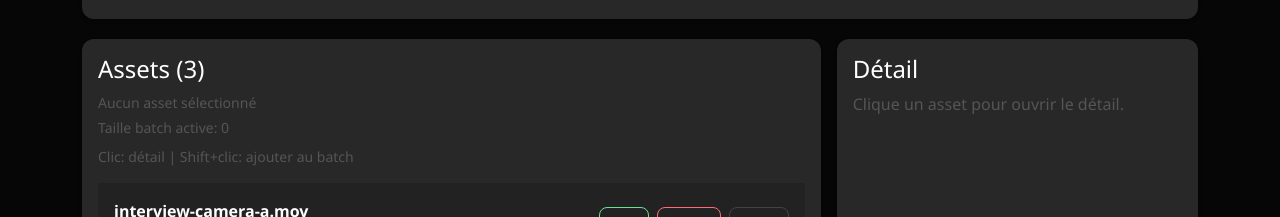
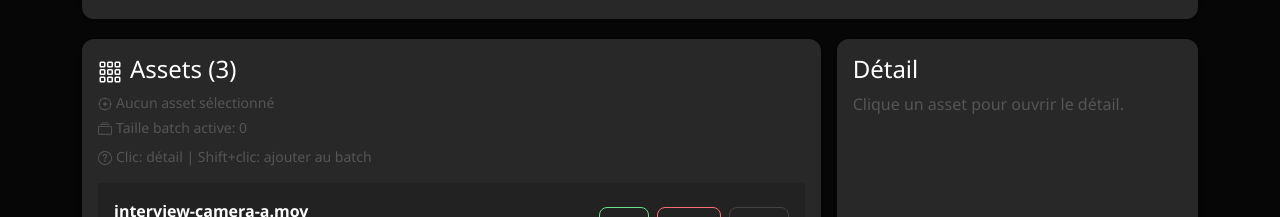
Before and after one commit to Retaia/retaia-ui, a React (Vite) app: page /review in a window 1280 px wide. Shown: the part 1708-1925 px from the top of the page. Built offline with nearby package versions, Linux system fonts and the light colour scheme; no server answers.

Commit message:
feat(ui): add status and list metadata icons in app shell

```diff
--- a/src/App.tsx
+++ b/src/App.tsx
@@ -1,5 +1,13 @@
 import { useCallback, useEffect, useMemo, useRef, useState } from 'react'
 import { Alert, Card, Col, Container, Row } from 'react-bootstrap'
+import {
+  BsCollection,
+  BsCrosshair,
+  BsExclamationTriangle,
+  BsGrid3X3Gap,
+  BsInfoCircle,
+  BsQuestionCircle,
+} from 'react-icons/bs'
 import { useTranslation } from 'react-i18next'
 import { AssetList } from './components/AssetList'
 import { ActionPanels } from './components/app/ActionPanels'
@@ -666,11 +674,13 @@ function App() {
       />
       {isApiAssetSource && assetsLoadState === 'loading' ? (
         <Alert variant="info" className="py-2 mt-3 mb-0" data-testid="assets-loading-status">
+          <BsInfoCircle className="me-2" aria-hidden="true" />
           {t('assets.loading')}
         </Alert>
       ) : null}
       {isApiAssetSource && assetsLoadState === 'error' ? (
         <Alert variant="warning" className="py-2 mt-3 mb-0" data-testid="assets-error-status">
+          <BsExclamationTriangle className="me-2" aria-hidden="true" />
           {t('assets.loadError')}
         </Alert>
       ) : null}
@@ -736,14 +746,22 @@ function App() {
         >
             <Card className="shadow-sm border-0 h-100">
               <Card.Body>
-              <h2 className="h5">{t('assets.title', { count: visibleAssets.length })}</h2>
+                <h2 className="h5">
+                  <BsGrid3X3Gap className="me-2" aria-hidden="true" />
+                  {t('assets.title', { count: visibleAssets.length })}
+                </h2>
                 <p className="small mb-1 text-secondary" data-testid="selection-status">
+                  <BsCrosshair className="me-1" aria-hidden="true" />
                   {selectionStatusLabel}
                 </p>
                 <p className="small mb-2 text-secondary" data-testid="batch-status">
+                  <BsCollection className="me-1" aria-hidden="true" />
                   {t('assets.batchStatus', { count: batchIds.length })}
                 </p>
-              <p className="small text-secondary">{t('assets.help')}</p>
+                <p className="small text-secondary">
+                  <BsQuestionCircle className="me-1" aria-hidden="true" />
+                  {t('assets.help')}
+                </p>
                 <AssetList
                   assets={visibleAssets}
                   selectedAssetId={selectedAssetId}
```
Lines whose indentation alone changed are shown as unchanged.
